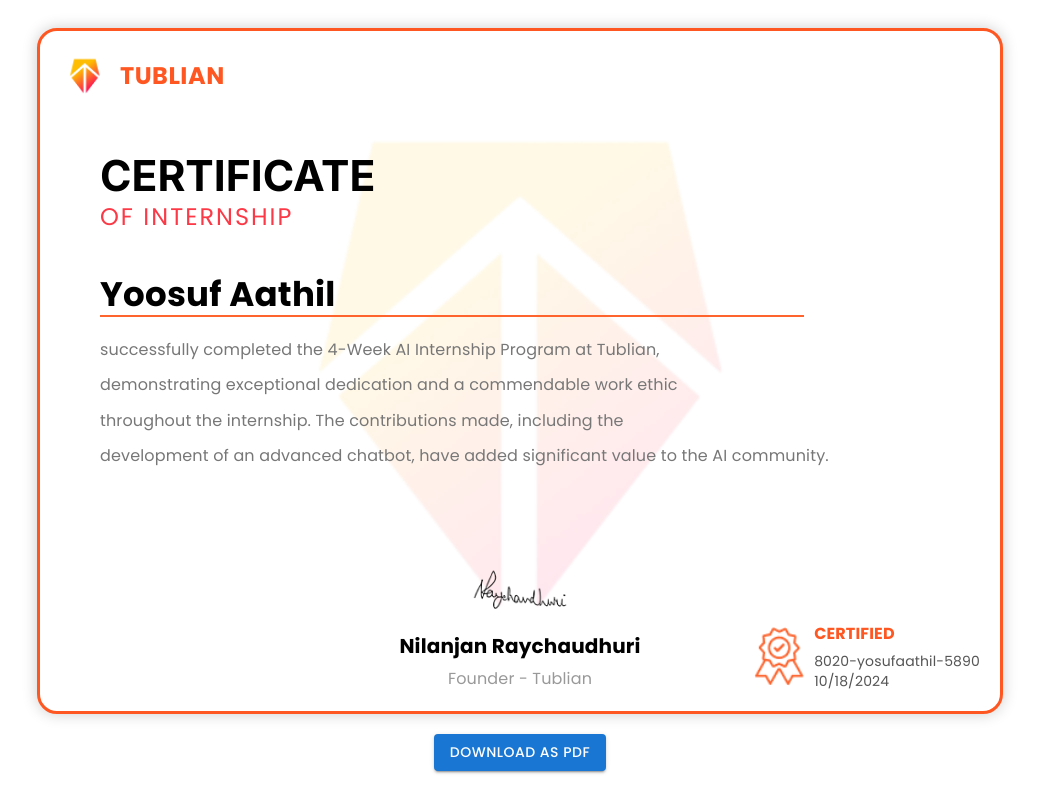
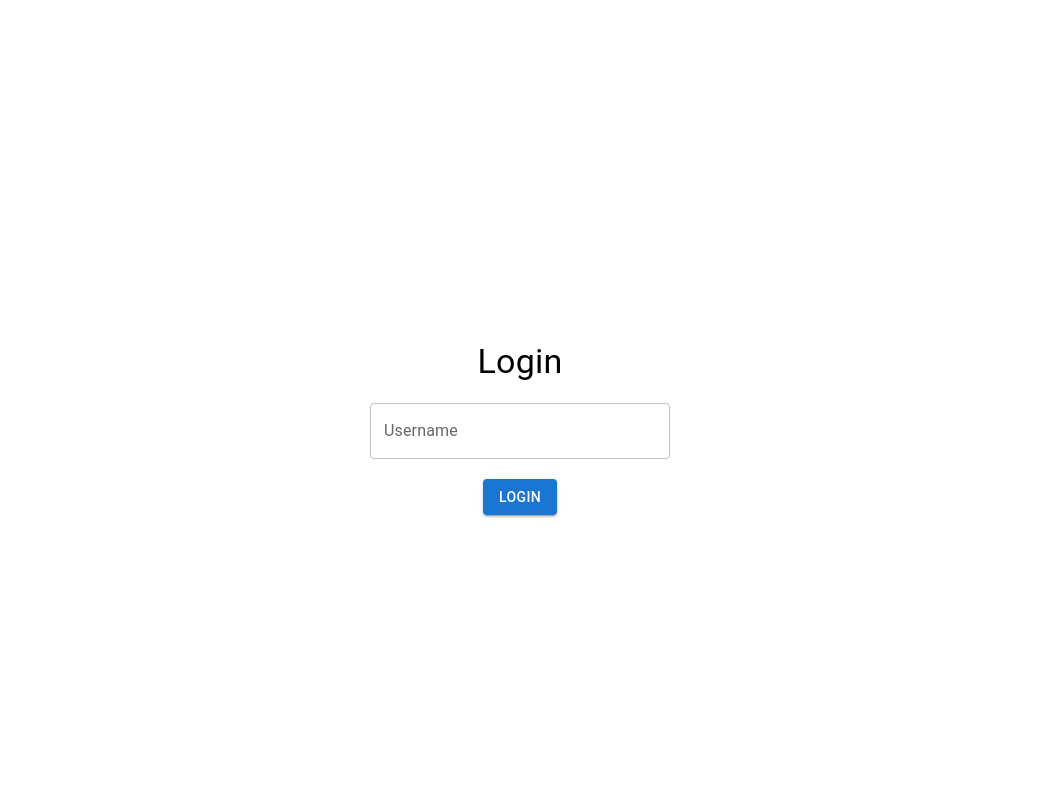
Before and after one commit to YoosufAathil/Certificate-generator, a React (Create React App) app: page /login in a window 1280 px wide. Shown: the top 812 px of the page, without its empty margins (120-1159 px from the left). Built offline with nearby package versions, Linux system fonts and the light colour scheme.

Commit message:
create user login, dhasboard with multiple courses and update fetchData.js

```diff
--- a/src/App.js
+++ b/src/App.js
@@ -1,12 +1,29 @@
-import React from 'react';
+import React, { useState, useEffect } from 'react';
+import { BrowserRouter as Router, Route, Routes, Navigate } from 'react-router-dom';
+import Login from './Login';
+import Dashboard from './Dashboard';
 import Certificate from './Certificate';
 
-function App() {
+const App = () => {
+  const [username, setUsername] = useState('');
+
+  useEffect(() => {
+    const storedUsername = localStorage.getItem('username');
+    if (storedUsername) {
+      setUsername(storedUsername);
+    }
+  }, []);
+
   return (
-    <div className="App">
-    <Certificate/>
-    </div>
+    <Router>
+      <Routes>
+        <Route path="/login" element={<Login setUsername={setUsername} />} />
+        <Route path="/dashboard" element={username ? <Dashboard username={username} /> : <Navigate to="/login" />} />
+        <Route path="/certificate/:courseId" element={username ? <Certificate username={username} /> : <Navigate to="/login" />} />
+        <Route path="/" element={<Navigate to={username ? "/dashboard" : "/login"} />} />
+      </Routes>
+    </Router>
   );
-}
+};
 
 export default App;
--- /dev/null
+++ b/src/Courses.js
@@ -0,0 +1,16 @@
+
+export const courses = [
+  {
+    id: 1,
+    title: 'AI Internship Program',
+    description: 'successfully completed the 4-Week AI Internship Program at Tublian, demonstrating exceptional dedication and a commendable work ethic throughout the internship. The contributions made, including the development of an advanced chatbot, have added significant value to the AI community.',
+    phases: 4
+  },
+  {
+    id: 2,
+    title: 'Web Development Bootcamp',
+    description: 'successfully completed the 12-Week Web Development Bootcamp, demonstrating exceptional skills in HTML, CSS, JavaScript, and React. The projects developed during the bootcamp have showcased a high level of proficiency and creativity.',
+    phases: 12
+  },
+  // Add more courses as needed
+];
--- /dev/null
+++ b/src/Dashboard.js
@@ -0,0 +1,44 @@
+import React from 'react';
+import { Box, Button, Typography } from '@mui/material';
+import { useNavigate } from 'react-router-dom';
+import { courses } from './Courses';
+
+const Dashboard = ({ username }) => {
+  const navigate = useNavigate();
+
+  const handleGenerateCertificate = (courseId) => {
+    navigate(`/certificate/${courseId}`);
+  };
+
+  return (
+    <Box sx={{ padding: '20px' }}>
+      <Typography variant="h4" sx={{ marginBottom: '20px' }}>
+        Welcome, {username}
+      </Typography>
+      <Typography variant="h5" sx={{ marginBottom: '20px' }}>
+        Your Courses
+      </Typography>
+      {courses.map((course) => {
+        const certificateId = localStorage.getItem(`certificateId-${course.id}`);
+        return (
+          <Box key={course.id} sx={{ marginBottom: '20px', padding: '20px', border: '1px solid #ccc', borderRadius: '8px' }}>
+            <Typography variant="h6" sx={{ marginBottom: '10px' }}>
+              {course.title}
+            </Typography>
+            <Typography variant="body1" sx={{ marginBottom: '10px' }}>
+              {course.description}
+            </Typography>
+            <Typography variant="body2" sx={{ marginBottom: '10px' }}>
+              Phases: {course.phases}
+            </Typography>
+            <Button variant="contained" color="primary" onClick={() => handleGenerateCertificate(course.id)}>
+              {certificateId ? 'View Certificate' : 'Claim Certificate'}
+            </Button>
+          </Box>
+        );
+      })}
+    </Box>
+  );
+};
+
+export default Dashboard;
--- /dev/null
+++ b/src/Login.js
@@ -0,0 +1,45 @@
+import React, { useState } from 'react';
+import { Box, Button, TextField, Typography } from '@mui/material';
+import { useNavigate } from 'react-router-dom';
+
+const Login = ({ setUsername }) => {
+  const [username, setUsernameInput] = useState('');
+  const navigate = useNavigate();
+
+  const handleLogin = () => {
+    if (username) {
+      setUsername(username);
+      localStorage.setItem('username', username);
+      navigate('/dashboard');
+    }
+  };
+
+  return (
+    <Box
+      sx={{
+        display: 'flex',
+        flexDirection: 'column',
+        alignItems: 'center',
+        justifyContent: 'center',
+        height: '100vh',
+        padding: '20px',
+      }}
+    >
+      <Typography variant="h4" sx={{ marginBottom: '20px' }}>
+        Login
+      </Typography>
+      <TextField
+        label="Username"
+        variant="outlined"
+        value={username}
+        onChange={(e) => setUsernameInput(e.target.value)}
+        sx={{ marginBottom: '20px', width: '300px' }}
+      />
+      <Button variant="contained" color="primary" onClick={handleLogin}>
+        Login
+      </Button>
+    </Box>
+  );
+};
+
+export default Login;
--- a/src/fetchData.js
+++ b/src/fetchData.js
@@ -1,10 +1,4 @@
-
-// export const fetchData = async () => {
-//   // data fetching logic
-//   const response = await fetch('https://api.example.com/certificate-data');
-//   const data = await response.json();
-//   return data;
-// };
+import { courses } from './Courses';
 
 // Helper function to generate a unique 4-digit number
 const generateUniqueNumber = () => {
@@ -17,22 +11,29 @@
   return `8020-${username}-${uniqueNumber}`;
 };
 
-export const fetchData = async () => {
+export const fetchData = async (username, courseId) => {
   // Check if a date already exists in local storage
-  let date = localStorage.getItem('certificateDate');
+  let date = localStorage.getItem(`certificateDate-${courseId}`);
   if (!date) {
     // Generate a new date if it doesn't exist
     date = new Date().toLocaleDateString();
-    localStorage.setItem('certificateDate', date);
+    localStorage.setItem(`certificateDate-${courseId}`, date);
   }
 
-  // Dummy data for testing
-  const username = 'yosufaathil';
-  const certificateId = generateCertificateId(username);
+  // Check if a certificate ID already exists in local storage
+  let certificateId = localStorage.getItem(`certificateId-${courseId}`);
+  if (!certificateId) {
+    // Generate a new certificate ID if it doesn't exist
+    certificateId = generateCertificateId(username);
+    localStorage.setItem(`certificateId-${courseId}`, certificateId);
+  }
+
+  // Find the course by ID
+  const course = courses.find(c => c.id === parseInt(courseId));
 
   return {
-    name: 'Yoosuf Aathil',
-    description: `successfully completed the 4-Week AI Internship Program at Tublian,\ndemonstrating exceptional dedication and a commendable work ethic\nthroughout the internship. The contributions made, including the\ndevelopment of an advanced chatbot, have added significant value to the AI community.`,
+    name: username,
+    description: course ? course.description : 'Course description not found.',
     certificateId: certificateId,
     date: date
   };
```
